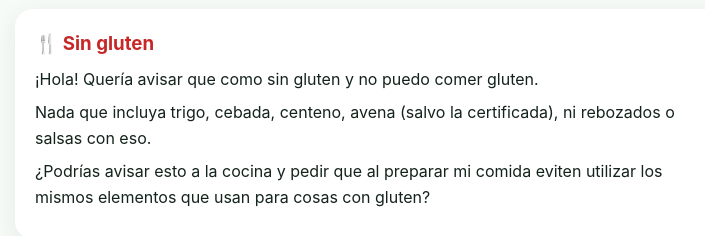
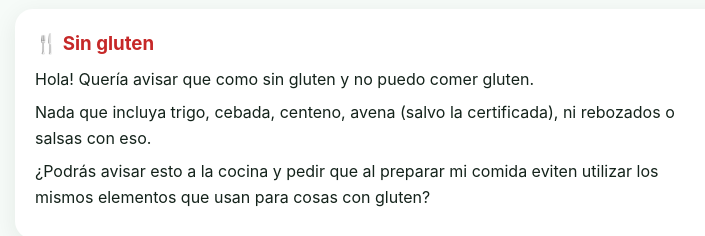
Before and after one commit to commerxia/isitgf, a plain HTML site: page gluten-free-mexico/index.html in a window 1280 px wide. Shown: the part 2128-2364 px from the top of the page, 265-970 px from the left. Drawn offline with Linux system fonts and the light colour scheme.

Commit message:
Match card text to the app exactly
Co-Authored-By: Claude Opus 5.5 <noreply@anthropic.com>

```diff
--- a/gluten-free-mexico/index.html
+++ b/gluten-free-mexico/index.html
@@ -87,9 +87,9 @@ footer{padding:28px 0;font-size:14px;color:#5c7366;text-align:center}
  <h2>The restaurant card (Spanish)</h2>
  <div class="card">
   <h3>🍴 Sin gluten</h3>
-  <p>¡Hola! Quería avisar que como sin gluten y no puedo comer gluten.</p>
+  <p>Hola! Quería avisar que como sin gluten y no puedo comer gluten.</p>
   <p>Nada que incluya trigo, cebada, centeno, avena (salvo la certificada), ni rebozados o salsas con eso.</p>
-  <p>¿Podrías avisar esto a la cocina y pedir que al preparar mi comida eviten utilizar los mismos elementos que usan para cosas con gluten?</p>
+  <p>¿Podrás avisar esto a la cocina y pedir que al preparar mi comida eviten utilizar los mismos elementos que usan para cosas con gluten?</p>
  </div>
  <p class="note">Get this card in 51 languages in the app, plus a barcode scanner for snacks at the OXXO.</p>
  <a class="cta" href="https://apps.apple.com/app/id6742151219">Get Is It GF? on the App Store</a>
```
